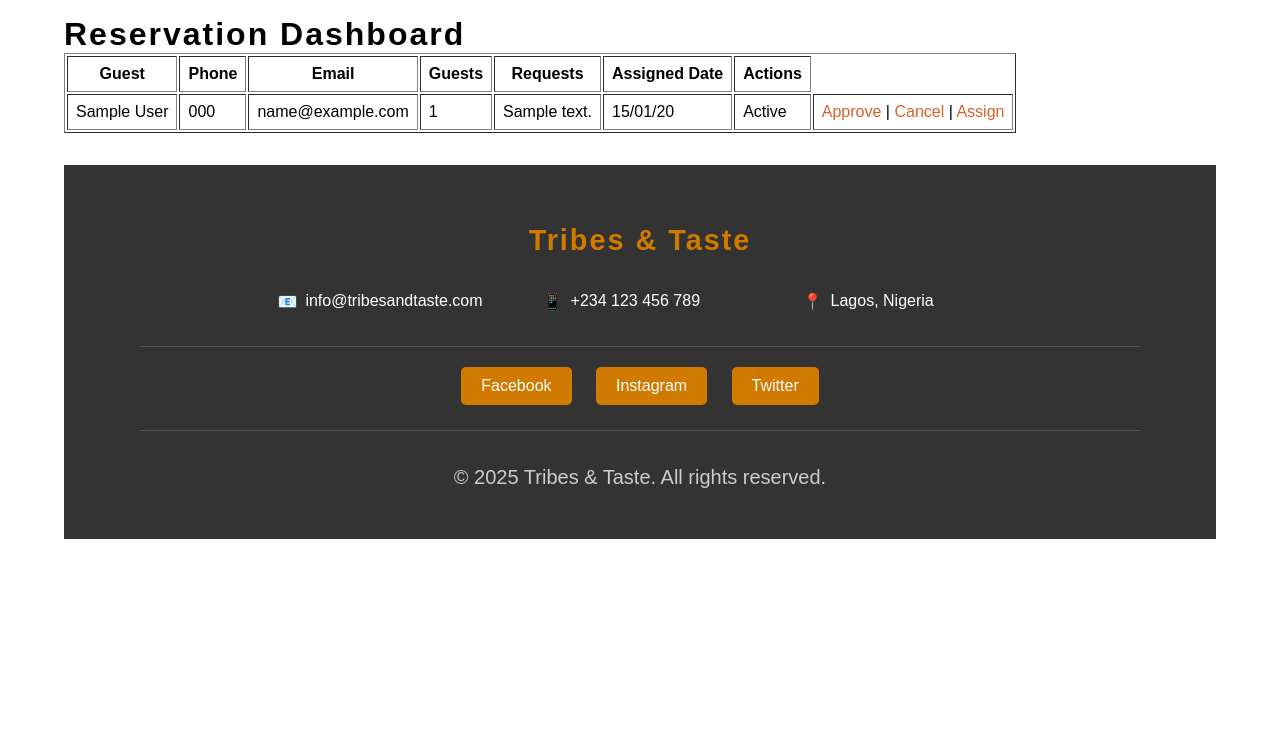
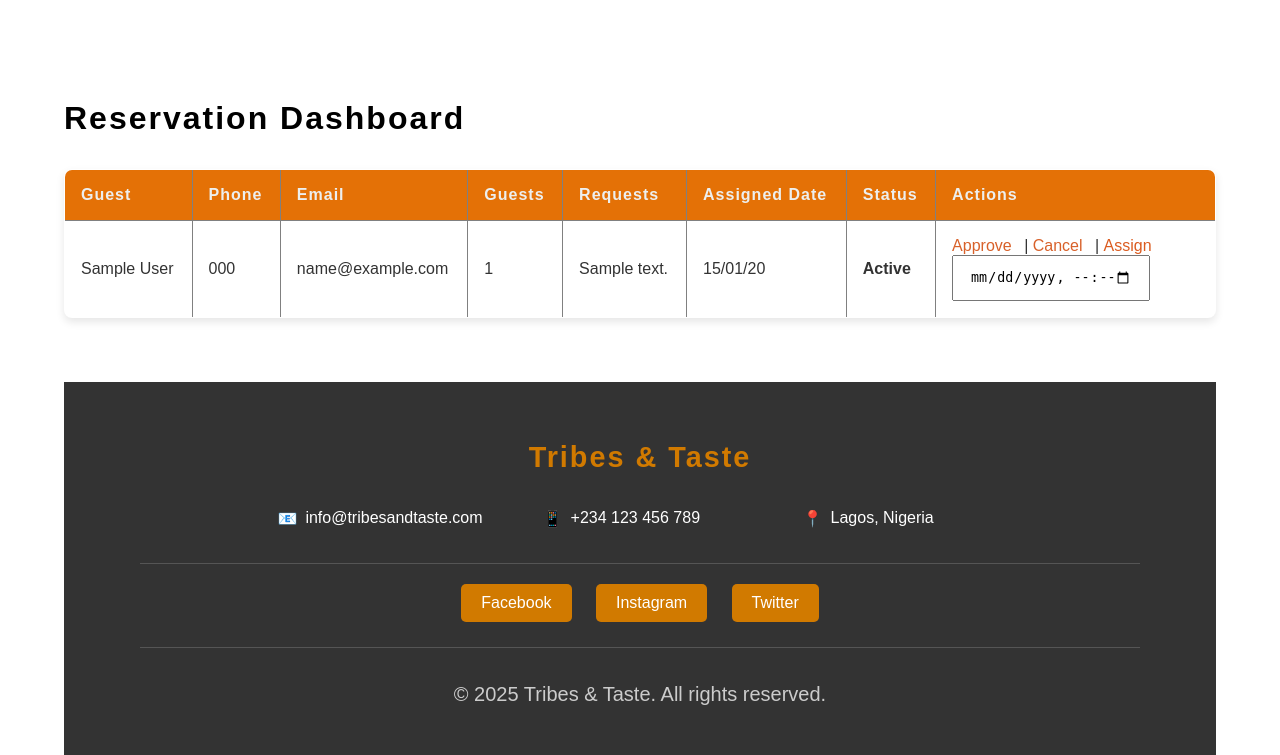
Before and after one commit to EstelleOO7/Restaurant--Reservation, a Django app: page /dashboard/ in a window 1280 px wide. Shown: the part 289-1044 px from the top of the page. Before the commit the page ends 828 px from the top, so only its background shows below. Run offline with Django 4.2, Linux system fonts and the light colour scheme; a user stored in the database is signed in; tables that the repository leaves empty hold one stand-in row (values such as "Sample post"); some web fonts are replaced.

Commit message:
Added assign_reservation view and fixed dashboard template

```diff
--- a/restaurant/static/css/style.css
+++ b/restaurant/static/css/style.css
@@ -1,14 +1,18 @@
 body {
-    font-family: 'Nunito', sans-serif;
+  font-family: "Nunito", sans-serif;
   margin-top: 3rem;
   margin-bottom: 3rem;
   margin-left: 5%;
   margin-right: 5%;
 }
 
-
-h1, h2, h3, h4, h5, h6 {
-    font-family: 'Montserrat', sans-serif;
+h1,
+h2,
+h3,
+h4,
+h5,
+h6 {
+  font-family: "Montserrat", sans-serif;
   letter-spacing: 2px;
 }
 
@@ -21,11 +25,12 @@ h1 {
 h2 {
   font-size: 2.5rem;
   color: #333333;
-    margin:1rem 0;
+  margin: 1rem 0;
 }
 
-p, ul{
-    font-size: 1.25rem;;
+p,
+ul {
+  font-size: 1.25rem;
 }
 
 a {
@@ -43,10 +48,9 @@ header img {
   margin-right: auto;
   max-width: 20%;
   height: 20%;
-    background-image: url('/img/Grill.jpg');
+  background-image: url("/img/Grill.jpg");
   background-size: cover;
 }
-
 
 nav {
   background-color: #e47106;
@@ -75,7 +79,7 @@ nav ul li {
 }
 
 nav ul a {
-    color: #EDEFEE;
+  color: #edefee;
   text-decoration: none;
 }
 
@@ -98,7 +102,7 @@ section {
 }
 
 article {
-    flex:1;
+  flex: 1;
 }
 
 article img {
@@ -110,12 +114,20 @@ article ul {
 }
 
 .article-home-up:hover {
-    box-shadow: 0 4px 8px rgba(0,0,0,0.1);
+  box-shadow: 0 4px 8px rgba(0, 0, 0, 0.1);
   transform: translateY(-5px);
   transition: 0.3s ease, 0.3s ease;
   border-radius: 1px solid #b98b0a;
-    background: -moz-linear-gradient(top, #f08a36 0%, #ffffff 100%); /* FF3.6-15 */
-    background: linear-gradient(to bottom, #ebb588 0%,#ffffff 100%); /* W3C, IE10+, FF16+, Chrome26+, Opera12+, Safari7+ */
+  background: -moz-linear-gradient(
+    top,
+    #f08a36 0%,
+    #ffffff 100%
+  ); /* FF3.6-15 */
+  background: linear-gradient(
+    to bottom,
+    #ebb588 0%,
+    #ffffff 100%
+  ); /* W3C, IE10+, FF16+, Chrome26+, Opera12+, Safari7+ */
 }
 
 .about {
@@ -132,11 +144,11 @@ article ul {
   padding: 2rem;
   margin-top: 2rem;
   border-radius: 10px;
-    box-shadow: 0 4px 8px rgba(0,0,0,0.1);
+  box-shadow: 0 4px 8px rgba(0, 0, 0, 0.1);
 }
 
 main article {
-    border: 1px solid #EDEFEE;
+  border: 1px solid #edefee;
   padding-left: 1rem;
   padding-right: 1rem;
 }
@@ -150,18 +162,18 @@ label {
   display: block;
 }
 
-input{
+input {
   width: 80%;
   display: block;
-    padding: .5rem 1rem;
+  padding: 0.5rem 1rem;
   line-height: 1.5rem;
   box-sizing: border-box;
 }
 
 #button {
-    padding: .5rem 1rem;
+  padding: 0.5rem 1rem;
   border: 1px solid #cf7813;
-    background-color:#c56307;;
+  background-color: #c56307;
   border-radius: 5px;
   width: 80%;
   font-size: 1.25rem;
@@ -175,7 +187,12 @@ input{
 }
 
 #hero {
-    background-image: linear-gradient(0deg, rgba(0, 0, 0, 0.3), rgba(0, 0, 0, 0.8)), url('../img/restaurant_inside.jpg');
+  background-image: linear-gradient(
+      0deg,
+      rgba(0, 0, 0, 0.3),
+      rgba(0, 0, 0, 0.8)
+    ),
+    url("../img/restaurant_inside.jpg");
   background-size: cover;
   background-position: 75%;
   color: white;
@@ -185,7 +202,7 @@ input{
 
 #hero p {
   font-size: 2rem;
-    margin:0;
+  margin: 0;
   text-shadow: 2px 2px 4px #333333;
 }
 
@@ -204,8 +221,8 @@ input{
 }
 
 .cta:hover {
-    color:#fff;
-    background:#bb5d05;
+  color: #fff;
+  background: #bb5d05;
   border: 3px solid #d67709;
 }
 
@@ -213,13 +230,11 @@ input{
   text-shadow: 1px 1px 4px #333333;
 }
 
-
 .row {
   display: flex;
   flex-direction: row;
   width: 100%;
   padding-bottom: 1rem;
-
 }
 
 .column {
@@ -229,15 +244,9 @@ input{
   border-radius: 20px;
 }
 
-
-
 .column figure {
   padding: 0px 12px;
-
 }
-
-
-
 
 .footer {
   background: #333;
@@ -315,7 +324,6 @@ input{
   color: #ccc;
 }
 
-
 @media (max-width: 768px) {
   .contact-info {
     flex-direction: column;
@@ -330,7 +338,7 @@ input{
   }
 
   .restaurant-name {
-        font-size: 1.5em
+    font-size: 1.5em;
   }
 }
 
@@ -389,7 +397,6 @@ input{
   border-color: #b86600;
 }
 
-
 .menu-grid {
   display: grid;
   grid-template-columns: repeat(auto-fit, minmax(300px, 1fr));
@@ -401,13 +408,13 @@ input{
   border: 1px solid #ddd;
   border-radius: 8px;
   overflow: hidden;
-    box-shadow: 0 2px 4px rgba(0,0,0,0.1);
+  box-shadow: 0 2px 4px rgba(0, 0, 0, 0.1);
   transition: transform 0.3s ease;
 }
 
 .menu-card:hover {
   transform: translateY(-5px);
-    box-shadow: 0 4px 8px rgba(0,0,0,0.15);
+  box-shadow: 0 4px 8px rgba(0, 0, 0, 0.15);
 }
 
 /* Menu Image Styling */
@@ -440,7 +447,6 @@ input{
   color: #d17a00;
 }
 
-
 /* .videowrap iframe {
 	position: absolute;
     margin-top: 2rem;
@@ -450,7 +456,7 @@ input{
 	height: 100%;
 } */
 
-.menu-price{
+.menu-price {
   display: block;
   font-size: 1rem;
 }
@@ -465,11 +471,11 @@ input{
     width: 100%;
   }
 
-    input{
+  input {
     width: 100%;
   }
 
-    #button{
+  #button {
     width: 100%;
   }
 }
@@ -494,5 +500,91 @@ input{
   flex-direction: row;
   gap: 2rem;
   flex-wrap: wrap;
-    /* margin: 20px 0 */
 }
+
+/* Reservation Dashboard Styling */
+.reservation-dashboard {
+  padding: 2rem 0;
+  max-width: 1200px;
+  margin: 0 auto;
+}
+
+.reservation-dashboard h1 {
+  color: #333333;
+  margin-bottom: 1.5rem;
+  font-size: 2rem;
+  text-align: center;
+}
+
+.reservation-dashboard table {
+  width: 100%;
+  border-collapse: collapse;
+  background: white;
+  box-shadow: 0 4px 8px rgba(0, 0, 0, 0.1);
+  border-radius: 8px;
+  overflow: hidden;
+}
+
+.reservation-dashboard thead {
+  background: #e47106; /* Matches your nav orange */
+  color: #edefee; /* Matches your nav text color */
+}
+
+.reservation-dashboard th {
+  padding: 1rem;
+  text-align: left;
+  font-weight: 600;
+  font-size: 1rem;
+  letter-spacing: 1px;
+}
+
+.reservation-dashboard td {
+  padding: 1rem;
+  border-bottom: 1px solid #edefee;
+  color: #333333;
+  font-size: 1rem;
+}
+
+.reservation-dashboard tbody tr:hover {
+  background-color: #fef5ed; /* Light orange tint */
+  transition: background-color 0.3s ease;
+}
+
+.reservation-dashboard tbody tr:last-child td {
+  border-bottom: none;
+}
+
+/* Alternating row colors for better readability */
+.reservation-dashboard tbody tr:nth-child(even) {
+  background-color: #fafafa;
+}
+
+/* Action links styling */
+.reservation-dashboard td a {
+  color: #d8612a; /* Matches your site's link color */
+  text-decoration: none;
+  font-weight: 500;
+  margin-right: 0.5rem;
+  transition: opacity 0.3s ease;
+}
+
+.reservation-dashboard td a:hover {
+  opacity: 0.7;
+  text-decoration: underline;
+}
+
+/* Status column styling */
+.reservation-dashboard td:nth-child(7) {
+  font-weight: 600;
+}
+
+/* Responsive table */
+@media (max-width: 800px) {
+  .reservation-dashboard {
+    overflow-x: auto;
+  }
+
+  .reservation-dashboard table {
+    min-width: 800px;
+  }
+}
--- a/restaurant/templates/index.html
+++ b/restaurant/templates/index.html
@@ -8,7 +8,7 @@
       <p>
         30% Off This Weekend
       </p>
-      <a href="{% url 'book' %}" class="cta"> Book now </a>
+      <a href="{% url 'login' %}" class="cta"> (Staff Only) </a>
     </article>
   </section>
   <section class="homepage-cards">
--- a/restaurant/templates/restaurant/reservation_dashboard.html
+++ b/restaurant/templates/restaurant/reservation_dashboard.html
@@ -1,17 +1,24 @@
 {% extends "base.html" %}
+
 {% block content %}
 
 {% if messages %}
-    <div style="padding: 15px; background-color: #d4edda; color: #155724; margin: 20px 0; border-radius: 5px;">
+<div style="
+    padding: 15px;
+    background-color: #d4edda;
+    color: #155724;
+    margin: 20px 0;
+    border-radius: 5px;
+">
   {% for message in messages %}
     {{ message }}
   {% endfor %}
 </div>
 {% endif %}
 
+<h1 style="margin-top: 100px;">Reservation Dashboard</h1>
 
-<h1>Reservation Dashboard</h1>
-
+<div class="reservation-dashboard">
   <table border="1" cellpadding="8">
     <thead>
       <tr>
@@ -21,6 +28,7 @@
         <th>Guests</th>
         <th>Requests</th>
         <th>Assigned Date</th>
+        <th>Status</th>
         <th>Actions</th>
       </tr>
     </thead>
@@ -41,14 +49,24 @@
           {% endif %}
         </td>
         <td>
-                <a href="{% url 'approve_booking' booking.id %}">Approve</a> |
-                <a href="{% url 'cancel_booking' booking.id %}">Cancel</a> |
-                <a href="{% url 'assign_booking' booking.id %}">Assign</a>
+          <a href="{% url 'approve_booking' booking.pk %}">Approve</a> |
+          <a href="{% url 'cancel_booking' booking.pk %}">Cancel</a> |
+          <form action="{% url 'assign_reservation' booking.pk %}"
+            method="post"
+            style="display:inline;">
+            <button type="submit" style="background:none; border:none; font-size: medium; color:rgb(219, 91, 31); text-decoration:none; cursor:pointer; padding:0;">Assign</button>
+            {% csrf_token %}
+            <input type="datetime-local" name="assigned_date" required>
+          </form>
         </td>
       </tr>
       {% empty %}
-        <tr><td colspan="8">No reservations yet.</td></tr>
+      <tr>
+        <td colspan="8">No reservations yet.</td>
+      </tr>
       {% endfor %}
     </tbody>
   </table>
+</div>
+
 {% endblock %}
--- a/restaurant/urls.py
+++ b/restaurant/urls.py
@@ -16,8 +16,12 @@ urlpatterns = [
     path('booking/<int:booking_id>/approve/', views.approve_booking, name='approve_booking'),
     path('booking/<int:booking_id>/cancel/', views.cancel_booking, name='cancel_booking'),
     path('booking/<int:booking_id>/assign/', views.assign_booking, name='assign_booking'),
+    path("assign/<int:pk>/", views.assign_reservation, name="assign_reservation"),
 
     # authentication
     path('login/', auth_views.LoginView.as_view(template_name='restaurant/login.html'), name='login'),
     path('logout/', auth_views.LogoutView.as_view(next_page='login'), name='logout'),
+
+    # assign-reservation
+    # path('assign/<int:pk>/', views.assign_reservation, name='assign_reservation')
 ]
--- a/restaurant/views.py
+++ b/restaurant/views.py
@@ -7,8 +7,9 @@ from django.utils import timezone
 from django.shortcuts import get_object_or_404, redirect
 from django.contrib.auth.decorators import login_required
 from django.contrib import messages
+# from .forms import AssignForm
 
-# from .models import MenuItem
+
 
 
 # Create your views here.
@@ -42,8 +43,6 @@ def menu(request):
     return render(request, "menu.html", {"menu_data": menu_data})
 
 
-
-
 def menu(request):
     menu_data = Menu.objects.all()
     context = {'menu_data': menu_data}
@@ -58,6 +57,36 @@ def display_menu_item(request, pk=None): #
         menu_item = ""
 
     return render(request, 'menu_item.html', {'menu_item': menu_item})
+
+
+def assign_reservation(request, pk):
+    booking = get_object_or_404(Booking, pk=pk)
+
+    if request.method == "POST":
+        new_date = request.POST.get("assigned_date")
+        if new_date:
+            booking.assigned_date = new_date
+            booking.save()
+            messages.success(request, f"Reservation updated for {booking.first_name} {booking.last_name}")
+    return redirect('reservation_dashboard')
+
+
+# def assign_reservation(request, pk):
+#     booking = get_object_or_404(Booking, pk=pk)
+
+#     if request.method == 'POST':
+#         form = AssignForm(request.POST)
+#         if form.is_valid():
+#             booking.assigned_date = form.cleaned_data['assigned_date']
+#             booking.save()
+#             return redirect('reservation_dashboard')  # back to the dashboard
+#     else:
+#         form = AssignForm(initial={'assigned_date': booking.assigned_date})
+
+#     return render(request, 'assign_reservation.html', {
+#         'form': form,
+#         'booking': booking
+#     })
 
 
 
```
Also changed, not shown: restaurant/forms.py (+8 -0 lines), restaurant/templates/partials/_header.html (line endings or trailing spaces). Lines whose indentation alone changed are shown as unchanged.
